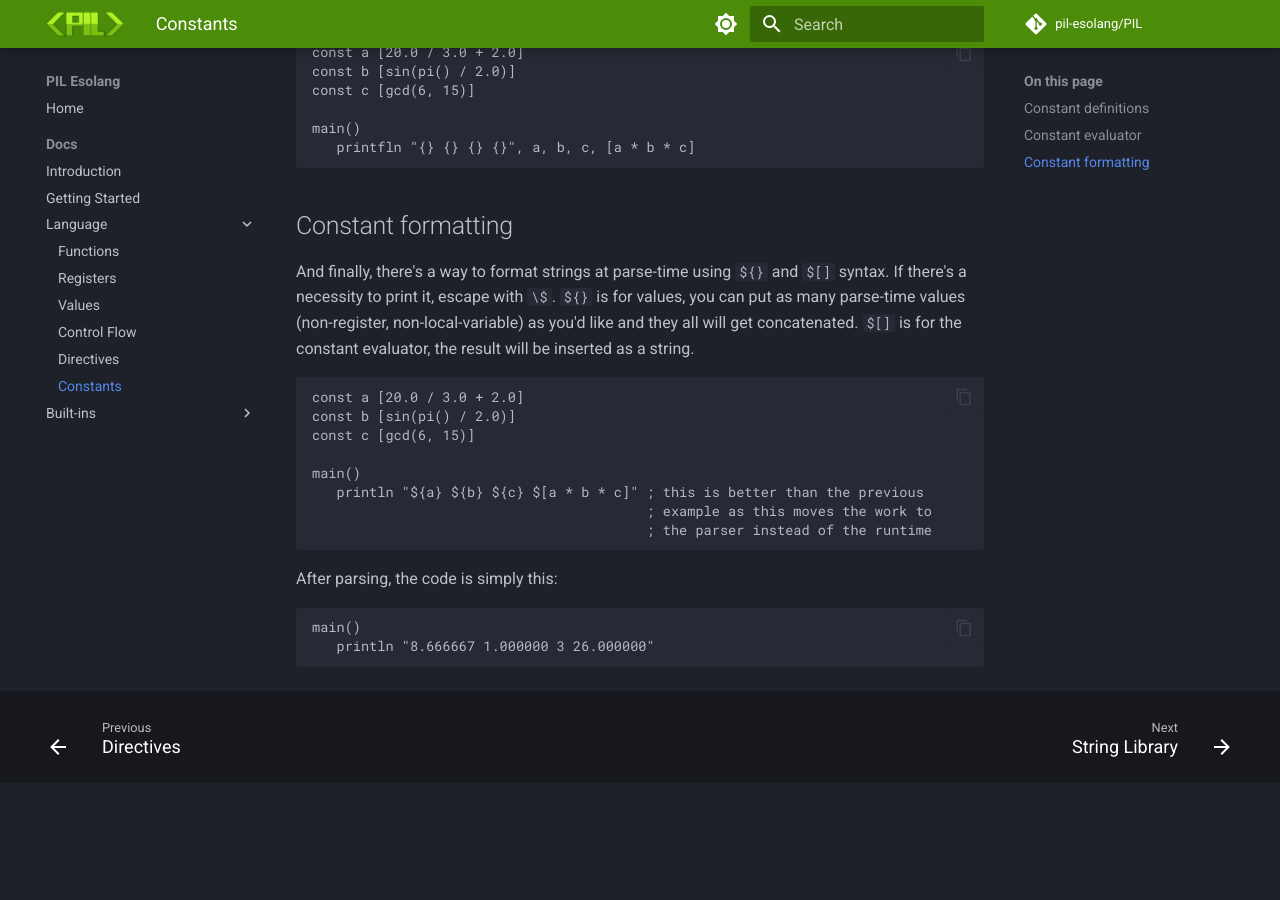
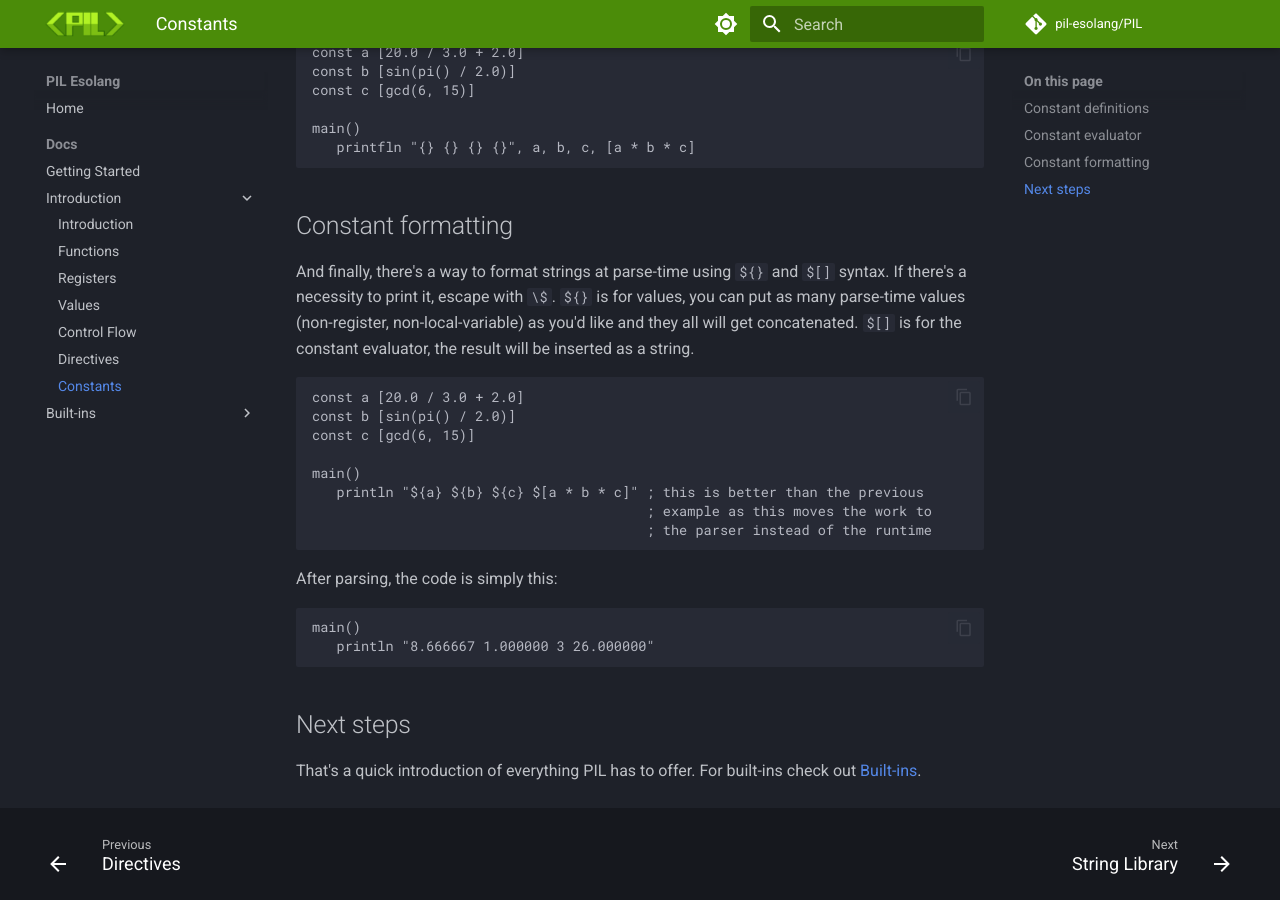
Before and after one commit to pil-esolang/pil-esolang.github.io, an MkDocs documentation site: the page built from docs/introduction/constants.md, in a window 1280 px wide and 900 px high, scrolled down 777 px. Built offline with MkDocs 1.6.1 and Material for MkDocs 9.7.7, drawn with Linux system fonts in a browser that asks for light colours; comment, search, counter and statistics services are not loaded; before the commit the page ends 1560 px from its top, so only the background shows below that.

Commit message:
Various fixes.

````diff
--- a/docs/language/constants.md
+++ b/docs/introduction/constants.md
@@ -47,3 +47,6 @@ After parsing, the code is simply this:
 main()
    println "8.666667 1.000000 3 26.000000"
 ```
+
+## Next steps
+That's a quick introduction of everything PIL has to offer. For built-ins check out [Built-ins](../built-ins/strings.md).
--- a/mkdocs.yml
+++ b/mkdocs.yml
@@ -55,15 +55,16 @@ plugins:
 nav:
   - Home: index.md
   - Docs:
-    - Introduction: introduction.md
     - Getting Started: getting_started.md
-    - Language:
-      - Functions: language/functions.md
-      - Registers: language/registers.md
-      - Values: language/values.md
-      - Control Flow: language/control_flow.md
-      - Directives: language/directives.md
-      - Constants: language/constants.md
+    - Introduction:
+      - Introduction: introduction/introduction.md
+      - Functions: introduction/functions.md
+      - Registers: introduction/registers.md
+      - Values: introduction/values.md
+      - Control Flow: introduction/control_flow.md
+      - Directives: introduction/directives.md
+      - Constants: introduction/constants.md
     - Built-ins:
       - String Library: built-ins/strings.md
       - Array Library: built-ins/arrays.md
+      - Map Library: built-ins/maps.md
````
Also changed, not shown: docs/getting_started.md (+2 -0 lines), docs/index.md (+1 -1 lines), docs/introduction/introduction.md (renamed from docs/introduction.md, +1 -1 lines), docs/introduction/control_flow.md (renamed from docs/language/control_flow.md), docs/introduction/directives.md (renamed from docs/language/directives.md), docs/introduction/functions.md (renamed from docs/language/functions.md), docs/introduction/registers.md (renamed from docs/language/registers.md), docs/introduction/values.md (renamed from docs/language/values.md).
